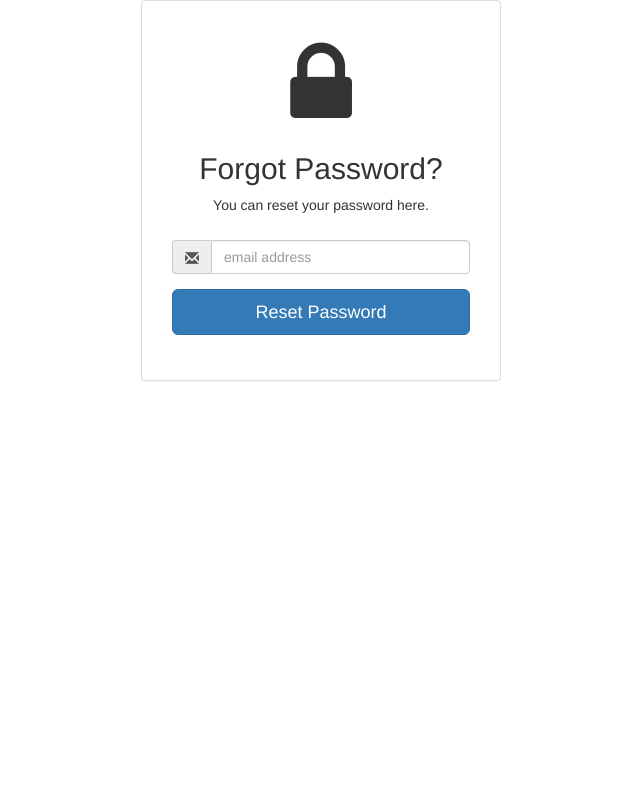
After one commit to yaswanth169/CYC1, a Django app: page /recoverdng/ in a window 1280 px wide. The commit adds this page. Shown: the whole page, without its empty margins (319-959 px from the left). Run offline with Django 4.2, Linux system fonts and the light colour scheme; some libraries are stand-ins or nearby versions.

Commit message:
i love sdp

```diff
--- /dev/null
+++ b/cyc_site/cy_app/static/cy_app/recoverdng.css
@@ -0,0 +1,40 @@
+
+                                	body {
+    background-position: center;
+    background-color: #eee;
+    background-repeat: no-repeat;
+    background-size: cover;
+    color: #505050;
+    font-family: "Rubik",Helvetica,Arial,sans-serif;
+    font-size: 14px;
+    font-weight: normal;
+    line-height: 1.5;
+    text-transform: none;
+}
+
+.forgot{
+	    background-color: #fff;
+    padding: 12px;
+    border: 1px solid #dfdfdf;
+}
+
+.padding-bottom-3x {
+    padding-bottom: 72px !important;
+}
+
+.card-footer{
+	background-color: #fff;
+}
+
+.btn{
+
+	font-size: 13px;
+}
+
+.form-control:focus {
+    color: #495057;
+    background-color: #fff;
+    border-color: #76b7e9;
+    outline: 0;
+    box-shadow: 0 0 0 0px #28a745;
+}
--- /dev/null
+++ b/cyc_site/cy_app/templates/cy_app/recoverydng.html
@@ -0,0 +1,55 @@
+<html>
+<head>
+    <meta charset="UTF-8">
+    <meta name="viewport"
+          content="width=device-width, user-scalable=no, initial-scale=1.0, maximum-scale=1.0, minimum-scale=1.0">
+    <meta http-equiv="X-UA-Compatible" content="ie=edge">
+    <title>Document</title>
+    {% load static %}
+        <link  rel="stylesheet" href="{% static 'cy_app/recoverdng.css' %}">
+  <link href="//maxcdn.bootstrapcdn.com/bootstrap/3.3.0/css/bootstrap.min.css" rel="stylesheet" id="bootstrap-css">
+<script src="//maxcdn.bootstrapcdn.com/bootstrap/3.3.0/js/bootstrap.min.js"></script>
+<script src="//code.jquery.com/jquery-1.11.1.min.js"></script>
+<!------ Include the above in your HEAD tag ---------->
+
+
+ <link rel="stylesheet" href="https://maxcdn.bootstrapcdn.com/font-awesome/4.5.0/css/font-awesome.min.css">
+</head>
+<body>
+ <div class="form-gap"></div>
+<div class="container">
+	<div class="row">
+		<div class="col-md-4 col-md-offset-4">
+            <div class="panel panel-default">
+              <div class="panel-body">
+                <div class="text-center">
+                  <h3><i class="fa fa-lock fa-4x"></i></h3>
+                  <h2 class="text-center">Forgot Password?</h2>
+                  <p>You can reset your password here.</p>
+                  <div class="panel-body">
+
+                    <form id="register-form" role="form" autocomplete="off" class="form" method="post" action="{% url 'frr' %}">
+                        {% csrf_token %}
+
+                      <div class="form-group">
+                        <div class="input-group">
+                          <span class="input-group-addon"><i class="glyphicon glyphicon-envelope color-blue"></i></span>
+                          <input id="email" name="email" placeholder="email address" class="form-control"  type="email">
+                        </div>
+                      </div>
+                      <div class="form-group">
+                        <input name="recover-submit" class="btn btn-lg btn-primary btn-block" value="Reset Password" type="submit">
+                      </div>
+
+                      <input type="hidden" class="hide" name="token" id="token" value="">
+                    </form>
+
+                  </div>
+                </div>
+              </div>
+            </div>
+          </div>
+	</div>
+</div>
+</body>
+</html>
--- a/cyc_site/cy_app/templates/cy_app/signin.html
+++ b/cyc_site/cy_app/templates/cy_app/signin.html
@@ -56,6 +56,10 @@
                 <center>
                 <p>Not a member?<a href="http://127.0.0.1:8000/signup/">Register</a></p>
                 </center>
+                <br>
+                <center>
+                <p><a href="{% url 'recoverdng' %}">Forgot Password</a></p>
+                </center>
               </form>
             </div>
           </div>
@@ -65,6 +69,6 @@
   </div>
   <!-- Jumbotron -->
 </section>
-<!-- Section:
+
 </body>
 </html>
--- a/cyc_site/cy_app/templates/cy_app/signup.html
+++ b/cyc_site/cy_app/templates/cy_app/signup.html
@@ -56,7 +56,7 @@
 
                 <!-- Password input -->
                 <div class="form-outline mb-4">
-                  <input type="password" id="form3Example4" name="passwo" class="form-control" />
+                  <input type="password" id="form3Example4" name="passwo" class="form-control" pattern="(?=.*\d)(?=.*[a-z])(?=.*[A-Z]).{8,}" title="at least one number and one uppercase and lowercase letter, and at least 8 or more characters"/>
                   <label class="form-label" for="form3Example4">Password</label>
                 </div>
 
--- a/cyc_site/cy_app/urls.py
+++ b/cyc_site/cy_app/urls.py
@@ -7,5 +7,9 @@ urlpatterns=[
     path("signup/",views.signup,name="signup"),
     path("signin/",views.signin,name="signin"),
     path("pss/",views.postsignup,name="psss"),
-    path("checkuser/",views.checkuser,name="checkuser")
+    path("checkuser/",views.checkuser,name="checkuser"),
+    path("forgot1/",views.forgot1,name="frr"),
+    path("recoverypass/",views.recoverypass,name="recovery"),
+    path("updatepass/",views.checknewpass,name="checknew"),
+    path("recoverdng/",views.recoverdng,name="recoverdng")
 ]
--- a/cyc_site/cy_app/views.py
+++ b/cyc_site/cy_app/views.py
@@ -1,3 +1,5 @@
+from django.conf import settings
+from django.core.mail import send_mail
 from django.shortcuts import render
 from django.http import HttpResponse
 
@@ -54,3 +56,39 @@ def checkuser(request):
         else:
             return render(request,"cy_app/signin.html")
     return render(request,"cy_app/signin.html")
+
+def forgot1(request):
+    if request.method=="POST":
+        email=request.POST.get("email")
+        subject = 'Resert your pass'
+        message = 'HELLO, PLEASE RESET YOUR PASSWORD BY USING THE BELOW LINK ' \
+                  'http://127.0.0.1:8000/recoverypass/'
+        email_from = settings.EMAIL_HOST_USER
+        recipient_list = [email, ]
+        send_mail(subject, message, email_from, recipient_list)
+        return render(request,"cy_app/signin.html")
+    else:
+        return HttpResponse("NOT SENT ")
+
+
+def recoverypass(request):
+    return render(request,"cy_app/recoverypass.html")
+
+def checknewpass(request):
+    if request.method=="POST":
+        email=request.POST.get("email")
+        passwo=request.POST.get("passwo")
+        c=db.coll.find_one({'email':email})
+        if c["email"]==email:
+            db.coll.update_one({"email":email},{"$set":{"passwo":passwo}})
+            return render(request,"cy_app/signin.html")
+    #     if c["email"]==email:
+    #         db.coll.updateOne({email:email},{"$set": {passwo:passwo}})
+    #         return HttpResponse("Password Changed")
+    #     else:
+    #         return HttpResponse("Not Changed")
+    # else:
+    #     return HttpResponse("NOt Changed")
+
+def recoverdng(request):
+    return render(request,"cy_app/recoverydng.html")
```
Also changed, not shown: cyc_site/cy_app/templates/cy_app/recoverypass.html (added, +43 -0 lines), cyc_site/cyc_site/settings.py (+8 -0 lines), cyc_site/db.sqlite3.
